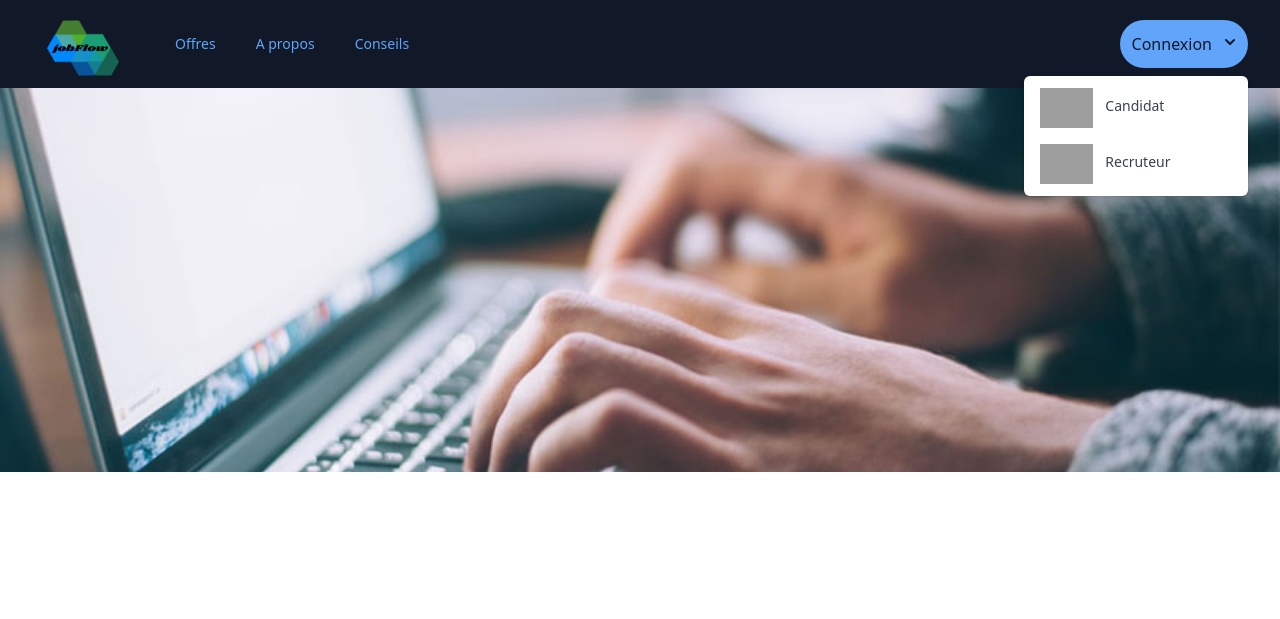
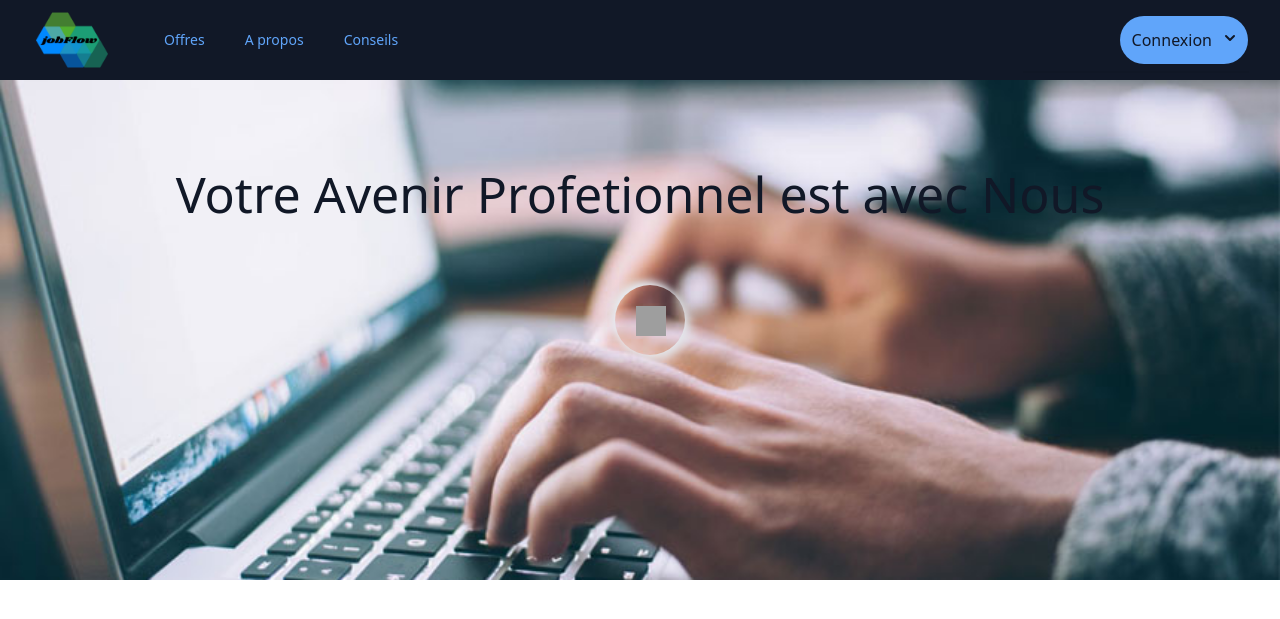
Before and after one commit to choco1/projet_jobFlow, a PHP site: page /templates/index.php in a window 1280 px wide. Shown: the top 619 px of the page. Run offline with PHP 8.4, Linux system fonts and the light colour scheme; some web fonts are replaced; grey boxes are pictures that could not be loaded.

Commit message:
good-button

```diff
--- a/assets/css/style.css
+++ b/assets/css/style.css
@@ -3,9 +3,17 @@
     padding: 0;
     box-sizing: border-box;
   }
+  .bg-laptop{
+      background-image: url(../../fonts/image.jpg);
+      height: 500px;
+  }
 
-  .bg-laptop {
-      object-fit: cover;
+  .title{
+      color:#111827;
+      font-size: 50px;
+      text-align: center;
+      padding-top: 6%;
+
   }
 
   .background{
@@ -13,77 +21,11 @@
       width: 100%;
   }
 
-  /************** NAVBAR *******************/
-  .navbar {
-      width: 100%;
-      height: 15vh;
-      margin-bottom: 40px;
-      display: flex;
-      justify-content: space-around;
-      align-items: center;
-      min-height: 8vh;
-      background-color:black
+
+  .btn1 {
+      outline: none;
   }
-
-  .circle {
-    height: 85px;
-    width: 85px;
-    background-color: #F4FDFA;
-    border-radius: 50%;
-    display: inline-block;
-  }
-  .logo {
-     margin-top: 8px;
-     margin-left: 11px;
-     width: 60px;
-     height: 60px;
-  }
-
-
-  .nav-links {
-      display: flex;
-      justify-content: space-around;
-      width: 40%;
-  }
-  .nav-links li {
-      list-style: none;
-  }
-  .nav-links a {
-      color: #2D493F;
-      text-decoration: none;
-      letter-spacing: 3px;
-      font-weight: bold;
-      font-size: 18px;
-       font-family: 'Poppins', sans-serif;
-
-  }
-
-  .btn {
-      width: 50px;
-     height: 50px;
-     border-radius: 50%;
-     border: none;
-     background-color: transparent;
-  }
-  .connected {
-      width: 150px;
-      display: flex;
-      flex-direction: row;
-      justify-content: space-between;
-  }
-  /************** NAVBAR *******************/
-
-
-
   /************** BOX SEARCH *******************/
-
-  .search-box {
-      margin: auto;
-      height: 75vh;
-      width: 55%;
-      background-color: #e4f6f0;
-      border-radius: 20px;
-  }
 
   input[type="checkbox"]{
       display: none;
@@ -100,41 +42,42 @@
       top: 40%;
       left: 50%;
       transform: translate(-50%, -50%);
-      width: 70px;
+      width: 90px;
       height: 70px;
       transition: .5s;
+      display: flex;
   }
   .box label {
       position: absolute;
       right: 0;
-      margin-top: -180px;
       width: 70px;
       height: 70px;
       line-height: 50px;
       border-radius: 50%;
       opacity: 1;
-      box-shadow: -5px -5px 8px #edeff1,
-      5px 5px 10px #cacfd8;
+      box-shadow: -5px -5px 8px #e7ecf2,
+      5px 5px 10px #e3e5ea;
   }
   .box label:hover {
-      background-color: #acfbde;
-      box-shadow: -10px -10px 15px #edeff1,
+      background-color: #60A5FA;
+      box-shadow: -10px -10px 30px #e4ebf0,
       5px 5px 15px #cacfd8;
       transform: scale(1.1);
   }
    .box input {
        width: 100%;
        height: 100%;
-       background-color: transparent;
+       background-color: white;
        border: none;
        border-radius: 35px;
        outline: none;
-       font-size: 19px;
-       padding-left: 20px;
-       color: gray;
+       font-size: 20px;
+       margin-left: 10px;
+       padding-left: 25px;
+       color: rgb(0, 0, 0);
        box-shadow: -10px -10px 15px #edeff1,
-      5px 5px 15px #cacfd8;
-      opacity: 0;
+       5px 5px 15px #dde0e5;
+       opacity: 0;
    }
 
    .box input:focus {
@@ -143,7 +86,7 @@
    }
 
    #check:checked+.box {
-       width: 500px;
+       width: 750px;
    }
 
    #check:checked+.box > input{
@@ -152,6 +95,7 @@
    }
    #check:checked+.box > label{
        box-shadow: none;
+       margin-left: 40px;
    }
    #check:checked+.box > label:hover{
        transform: scale(1);
--- /dev/null
+++ b/assets/js/script.js
@@ -0,0 +1,10 @@
+window.addEventListener('DOMContentLoaded', () => {
+    const menuBtn = document.querySelector('#menu-btn')
+    const dropdown = document.querySelector('#dropdown')
+
+    menuBtn.addEventListener('click', () => {
+        dropdown.classList.toggle('hidden')
+        dropdown.classList.toggle('nohidden')
+    })
+
+})
--- a/partials/navBar.php
+++ b/partials/navBar.php
@@ -32,12 +32,13 @@
             </div>
           </div>
         </div>
+
     <div class="hidden md:block">
       <div class="ml-4 flex items-center md:ml-6">
 
             <div class="relative inline-block text-left">
                  <div>
-            <button type="button" class="inline-flex justify-center bg-blue-400 p-3  rounded-full text-gray-900 hover:text-grey focus:outline-none focus:ring-2 focus:ring-offset-2 focus:ring-offset-gray-800 focus:ring-white hover:bg-gray-50 focus:outline-none focus:ring-2 focus:ring-offset-2 focus:ring-offset-gray-900 focus:ring-green-500" id="options-menu" aria-haspopup="true" aria-expanded="true">
+                   <button type="button" id="menu-btn" class="inline-flex justify-center bg-blue-400 p-3  rounded-full text-gray-900 hover:text-grey focus:outline-none focus:ring-2 focus:ring-offset-2 focus:ring-offset-gray-800 focus:ring-white hover:bg-gray-50 focus:outline-none focus:ring-2 focus:ring-offset-2 focus:ring-offset-gray-900 focus:ring-green-500" id="options-menu" aria-haspopup="true" aria-expanded="true">
                      Connexion
                      <!-- Heroicon name: chevron-down -->
                      <svg class="-mr-1 ml-2 h-5 w-5" xmlns="http://www.w3.org/2000/svg" viewBox="0 0 20 20" fill="currentColor" aria-hidden="true">
@@ -46,11 +47,8 @@
                    </button>
                  </div>
 
-
-
-
                   <div class="origin-top-right absolute right-0 mt-2 w-56 rounded-md shadow-lg bg-white ring-1 ring-black ring-opacity-5">
-            <div class="py-1" role="menu" aria-orientation="vertical" aria-labelledby="options-menu">
+                    <div id="dropdown" class="py-1 hidden" role="menu" aria-orientation="vertical" aria-labelledby="options-menu">
                       <div >
                         <a href="#" class=" flex flex-wrap block px-4 py-2 text-sm text-gray-700 hover:bg-gray-100 hover:text-gray-900" role="menuitem">
                         <img class="object-scale-down h-10" src="../fonts/user.svg" alt="">
@@ -66,31 +64,7 @@
                     </div>
                   </div>
             </div>
-
-
       </div>
-        </div>
-        <div class="-mr-2 flex md:hidden">
-          <!-- Mobile menu button -->
-          <button class="bg-gray-800 inline-flex items-center justify-center p-2 rounded-md text-gray-400 hover:text-white hover:bg-gray-700 focus:outline-none focus:ring-2 focus:ring-offset-2 focus:ring-offset-gray-800 focus:ring-white">
-            <span class="sr-only">Open main menu</span>
-            <!--
-              Heroicon name: menu
-
-              Menu open: "hidden", Menu closed: "block"
-            -->
-            <svg class="block h-6 w-6" xmlns="http://www.w3.org/2000/svg" fill="none" viewBox="0 0 24 24" stroke="currentColor" aria-hidden="true">
-              <path stroke-linecap="round" stroke-linejoin="round" stroke-width="2" d="M4 6h16M4 12h16M4 18h16" />
-            </svg>
-            <!--
-              Heroicon name: x
-
-              Menu open: "block", Menu closed: "hidden"
-            -->
-            <svg class="hidden h-6 w-6" xmlns="http://www.w3.org/2000/svg" fill="none" viewBox="0 0 24 24" stroke="currentColor" aria-hidden="true">
-              <path stroke-linecap="round" stroke-linejoin="round" stroke-width="2" d="M6 18L18 6M6 6l12 12" />
-            </svg>
-          </button>
     </div>
   </div>
 </div>
@@ -117,7 +91,7 @@
 </div>
 
 
-    <script src="script.js"></script>
+    <script src="../assets/js/script.js"></script>
 </body>
 
 </html>
--- a/templates/index.php
+++ b/templates/index.php
@@ -1,5 +1,23 @@
 <?php require '../partials/navBar.php'; ?>
 
-<div class="container">
-    <img class="bg-laptop h-96 w-full" src="../fonts/image.jpg" alt="">
-</div>
+
+
+
+<div class=" bg-laptop bg-cover bg-center">
+    <h1 class="title ">Votre Avenir Profetionnel est avec Nous</h1>
+
+
+
+
+    <div class="search-box">
+        <div class="input-box">
+            <input type="checkbox" id="check">
+            <div class="box">
+                <input type="text" placeholder="Métier recherché">
+                <input type="text" class="city" placeholder="Lieu : ville, code postal">
+                <label id="label" for="check"><img class="iconSearch" src="../fonts/search-solid.svg" alt=""></label>
+
+            </div>
+        </div>
+
+    </div>
```
Lines whose indentation alone changed are shown as unchanged.
